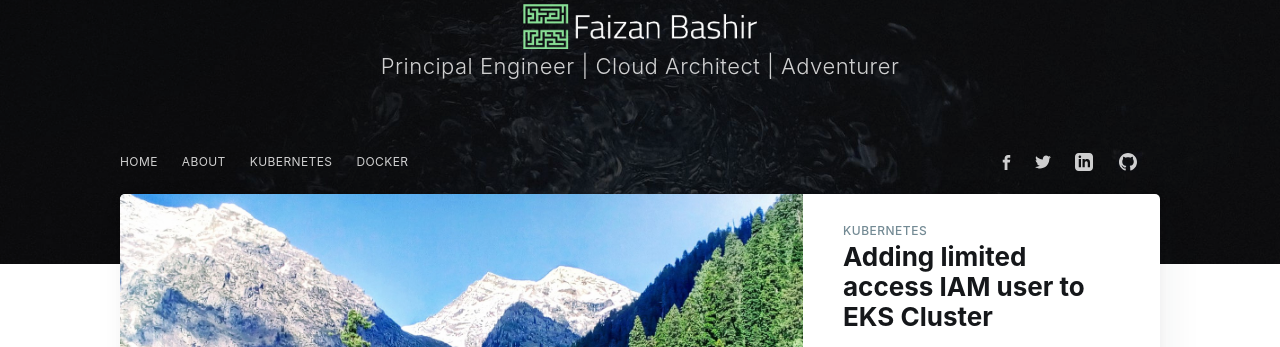
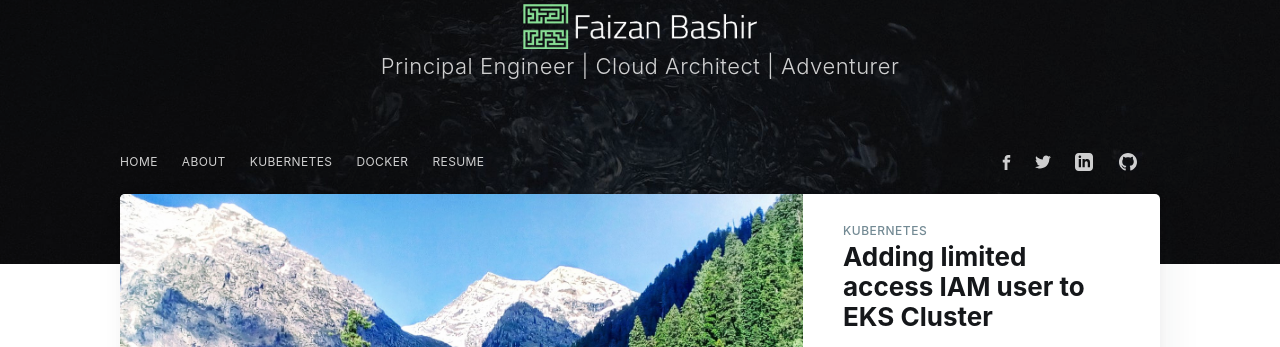
Before and after one commit to faizanbashir/faizanbashir.github.io, a Jekyll site: the page built from index.html, in a window 1280 px wide and 900 px high. Shown: the part 138-485 px from the top of the window. Built offline with Jekyll 4.4.1, drawn with Linux system fonts in a browser that asks for light colours; nearby versions of some CDN libraries; the list of posts is cut into pages by our own code.

Commit message:
Added link to me CV in navigation bar

```diff
--- a/_includes/navigation.html
+++ b/_includes/navigation.html
@@ -3,4 +3,5 @@
     <li class="nav-about" role="menuitem"><a href="{{site.baseurl}}about/">About</a></li>
     <li class="nav-getting-started" role="menuitem"><a href="{{site.baseurl}}tag/kubernetes/">Kubernetes</a></li>
     <li class="nav-getting-started" role="menuitem"><a href="{{site.baseurl}}tag/docker/">Docker</a></li>
+    <li class="nav-getting-started" role="menuitem"><a href="{{site.baseurl}}assets/docs/CV.pdf">Resume</a></li>
 </ul>
```
